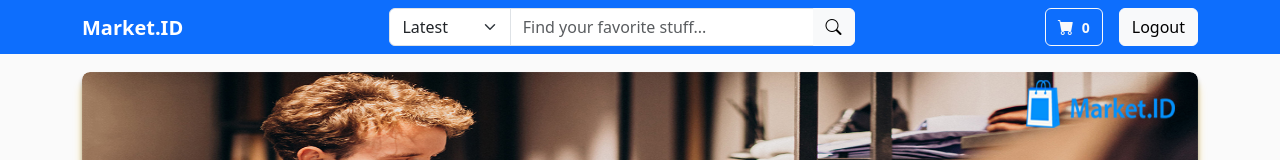
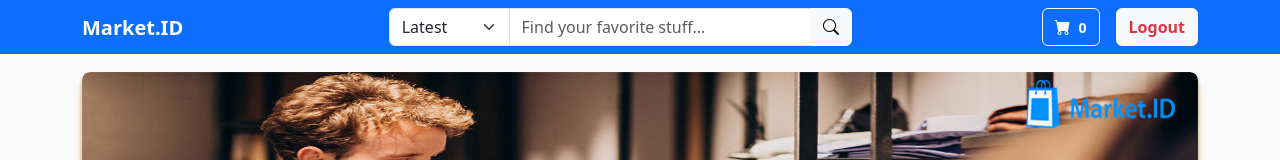
Before and after one commit to Rizqila1/marketid-fe, a React (Create React App) app: page /marketid/home in a window 1280 px wide. Shown: the top 160 px of the page. Built offline with nearby package versions, Linux system fonts and the light colour scheme; no server answers; sample sign-in values are in the browser's storage.

Commit message:
feat: add styling

```diff
--- a/src/components/Payment/Pay_Navbar.jsx
+++ b/src/components/Payment/Pay_Navbar.jsx
@@ -19,7 +19,7 @@ export default function PaymentNavbarComponent() {
             <Nav className="w-100 d-flex justify-content-end align-items-center">
               <Link
                 to="/marketid/profile"
-                className="me-md-3 my-md-0 my-3 me-0 btn btn-light text-primary"
+                className="subheading__4 me-md-3 my-md-0 my-3 me-0 btn btn-light text-primary"
               >
                 Profile
               </Link>
--- a/src/components/Products/Pro_Navbar.jsx
+++ b/src/components/Products/Pro_Navbar.jsx
@@ -126,7 +126,11 @@ export default function ProductNavbar() {
                     <i className="bi bi-cart-fill"></i>
                     <span className="subheading__5 ms-2">{sumCount}</span>
                   </Link>
-                  <Button variant="light" onClick={handleLogout}>
+                  <Button
+                    className="subheading__4 text-danger"
+                    variant="light"
+                    onClick={handleLogout}
+                  >
                     Logout
                   </Button>
                 </>
```
